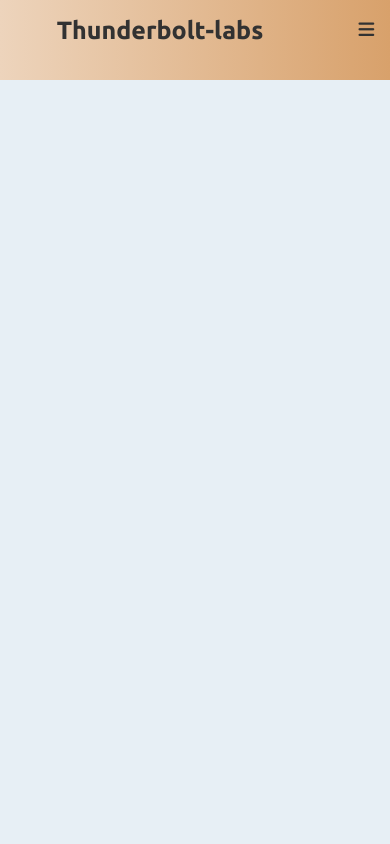
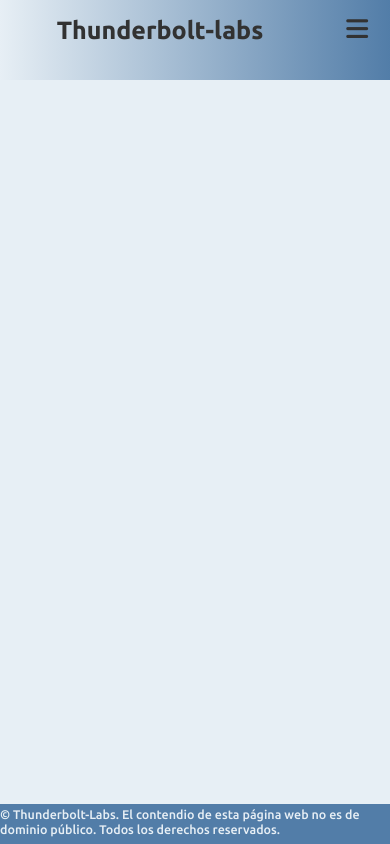
Before and after one commit to renedelcarpio/tbl, a React (Create React App) app: page / in a window 390 px wide. Built offline with nearby package versions, Linux system fonts and the light colour scheme.

Commit message:
Footer has been add

```diff
--- /dev/null
+++ b/src/components/Footer.js
@@ -0,0 +1,14 @@
+import React from 'react'
+
+import '../styles/Footer.css'
+function Footer() {
+    return (
+        <>
+            <div className='footer__container'>
+                <h5>© Thunderbolt-Labs. El contendio de esta página web no es de dominio público. Todos los derechos reservados.</h5>
+            </div>
+        </>
+    )
+}
+
+export default Footer
--- a/src/components/Layout.js
+++ b/src/components/Layout.js
@@ -1,12 +1,14 @@
 import React from 'react'
 
 import Navbar from './Navbar'
+import Footer from './Footer'
 
 function Layout(props) {
     return (
         <>
             <Navbar/>
             { props.children}
+            <Footer/>
         </>
     )
 }
--- /dev/null
+++ b/src/styles/Footer.css
@@ -0,0 +1,11 @@
+.footer__container {
+    display: flex;
+    justify-content: center;
+    align-items: center;
+    position: absolute;
+    bottom: 0;
+    width: 100%;
+    height: 4rem;
+    background-color: #527da8;
+    color: #e7eff5;
+}
--- a/src/styles/Navbar.css
+++ b/src/styles/Navbar.css
@@ -3,7 +3,7 @@
 }
 
 .NavbarItems {
-    background: linear-gradient(90deg, rgba(237,212,188) 0%, rgba(216, 161, 107) 100%);
+    background: linear-gradient(90deg, rgba(231,239,245) 0%, rgba(82, 125, 168) 100%);
     height: 8rem;
     display: flex;
     justify-content: center;
@@ -20,7 +20,7 @@
 }
 
 .navbar-logo:hover {
-    color: #8f4528;
+    color: #d8a16b;
 }
 
 .navbar-img {
@@ -46,25 +46,27 @@
 }
 
 .nav-links:hover {
-    color: #8f4528;
+    color: #d8a16b;
     transform: scale(1.2);
     transition: all 0.2s ease-out;
 }
 
 .fa-bars {
     color: #323232;
+    font-size: 2.5rem;
 }
 
 .fa-bars:hover {
-    color: #8f4528;
+    color: #d8a16b;
 }
 
 .fa-times {
     color: #323232;
+    font-size: 2.5rem;
 }
 
 .fa-times:hover {
-    color: #8f4528;
+    color: #d8a16b;
 }
 
 .menu-icon {
@@ -89,7 +91,7 @@
     }
 
     .nav-menu.active {
-        background: linear-gradient(0deg, rgba(237, 212, 188) 0%, rgba(216,161,107) 100%);
+        background: linear-gradient(0deg, rgba(231,239,245) 0%, rgba(82, 125, 168) 100%);
         left: 0;
         opacity: 1;
         transition: all 0.5s ease;
@@ -104,7 +106,7 @@
     }
 
     .nav-links:hover {
-        background-color: #323232;
+        background-color: #527da8;
         border-radius: 0;
     }
 
```
Also changed, not shown: src/pages/Home.js (added, +11 -0 lines).
